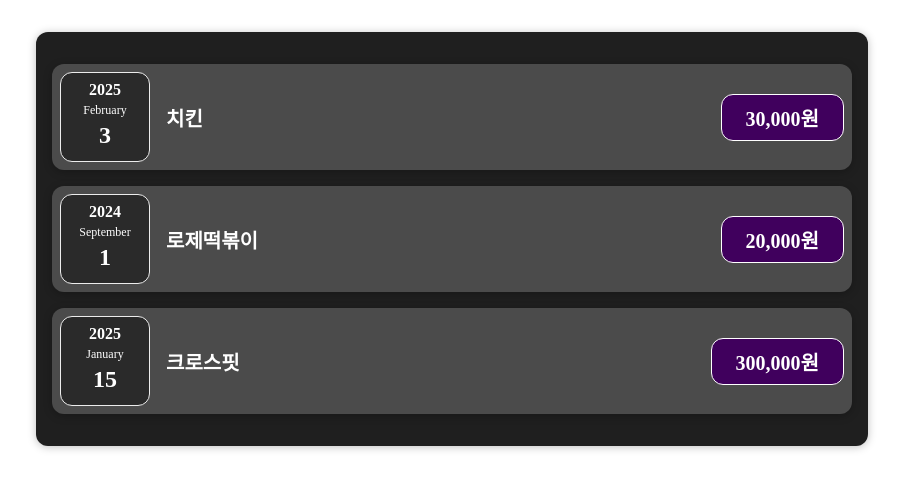
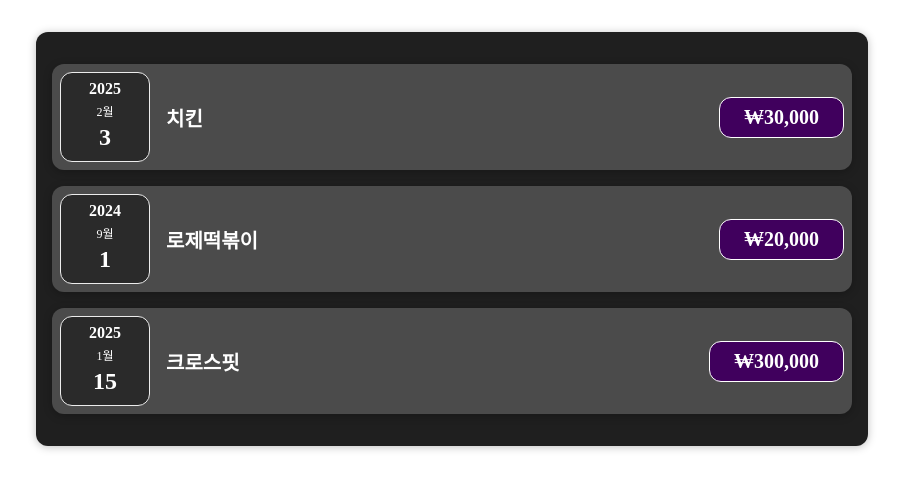
Before and after one commit to mjkim41/react101, a React (Vite) app: page / in a window 1280 px wide. Shown: the top 490 px of the page, without its empty margins (188-1091 px from the left). Built offline with nearby package versions, Linux system fonts and the light colour scheme.

Commit message:
# Add memos after review study

```diff
--- a/src/components/expenseTracker/ExpenseDate.jsx
+++ b/src/components/expenseTracker/ExpenseDate.jsx
@@ -3,7 +3,8 @@ import './ExpenseDate.css';
 
 const ExpenseDate = ({ expenseDate }) => {
 
-    const month = expenseDate.toLocaleString('en-US', {month: 'long'});
+    // 날짜 형식 변경 : toLocaleString('언어-지역', 옵션으로 {year/month/day: numeric 등등})
+    const month = expenseDate.toLocaleString('ko-KR', {month: 'long'});
 
     return (
         <div className='expense-date'>
--- a/src/components/expenseTracker/ExpenseItem.jsx
+++ b/src/components/expenseTracker/ExpenseItem.jsx
@@ -1,15 +1,7 @@
 import React from 'react';
-// css도 이렇게 import 함
 /* React에서 CSS를 import할 수 있는 원리는 Webpack과 같은 모듈 번들러 덕분입니다.
 Webpack은 CSS 파일을 JavaScript 모듈처럼 취급하고, 이를 통해 CSS를 JavaScript 코드 내에서 가져올 수 있도록 도와줍니다.
 이 과정은 개발자가 직접 설정하지 않더라도, Create React App 등의 도구를 사용하면 자동으로 설정됩니다.
- */
-
-// props 뭔 말이여????
-/*
-React에서 props는 부모 컴포넌트에서 자식 컴포넌트로 데이터를 전달하는 방법입니다. props는 "properties"의 약자입니다.
-props 전달하기: 부모 컴포넌트에서 자식 컴포넌트로 데이터를 전달할 때 props를 사용합니다. 예를 들어, ExpenseItem 컴포넌트를 사용하면서 title과 같은 값을 전달할 수 있습니다:
-props 받기: 자식 컴포넌트에서는 props 객체를 받아서 사용할 수 있습니다. ExpenseItem 컴포넌트의 경우, props 객체를 매개변수로 받고, 이 객체의 속성(title)을 사용합니다.
  */
 
 import './ExpenseItem.css';
@@ -20,7 +12,7 @@ const ExpenseItem = ({ expense }) => {
     const { title, price, date } = expense;
 
     // 원화 표기법으로 변환
-    const formatPrice = new Intl.NumberFormat('ko-KR').format(price);
+    const formatPrice = new Intl.NumberFormat('ko-KR', {style: 'currency', currency:'krw'}).format(price);
 
     return (
         <div className='expense-item'>
@@ -29,7 +21,7 @@ const ExpenseItem = ({ expense }) => {
             <div className='expense-item__description'>
                 <h2>{title}</h2>
                 {/* 통화 표시를 compeont화 함 */}
-                <div className='expense-item__price'>{formatPrice}원</div>
+                <div className='expense-item__price'>{formatPrice}</div>
             </div>
         </div>
     );
--- a/src/components/expenseTracker/ExpenseList.jsx
+++ b/src/components/expenseTracker/ExpenseList.jsx
@@ -1,10 +1,12 @@
 import React from 'react';
 import ExpenseItem from './ExpenseItem';
+// React 프로젝트에서 JSX 파일에 CSS 파일을 가져오는 법 : html 과는 달리 import './App.css'; 이런식으로 해주면 됨
 import './ExpenseList.css';
-
 const ExpenseList = ({ expenses }) => {
+    console.log(expenses);
     return (
         <div className='expenses'>
+            {/*App에서 배열 안에 객체 감싸서 보내줬었음*/}
             <ExpenseItem expense={expenses[0]} />
             <ExpenseItem expense={expenses[1]} />
             <ExpenseItem expense={expenses[2]} />
```
Also changed, not shown: src/App.jsx (+18 -7 lines).
